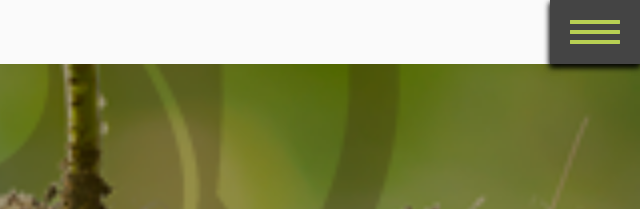
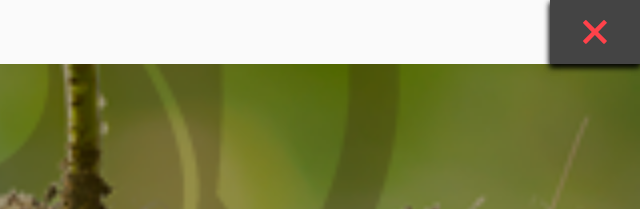
Before and after one commit to Faceoff88/rostodar, a website: page source/index.html in a window 1280 px wide. Both pictures are taken after a click on the button 1235 px from the left and 32 px from the top of the page. Shown: the top 209 px of the page, 640-1280 px from the left. Drawn offline with Linux system fonts and the light colour scheme.

Commit message:
Добавлена функция открытия и закрытия меню мобильной версии

```diff
--- a/source/index.html
+++ b/source/index.html
@@ -16,8 +16,8 @@
                 </a>
             </div>
             <nav class="page-nav">
-                <button class="page-nav__toggle page-nav__toggle--hide" type="button">
-                    <svg class="page-nav__svg page-nav__svg--burger" x="0px" y="0px" width="49.945px" height="24.007px"
+                <button class="page-nav__toggle" type="button">
+                    <svg class="page-nav__svg page-nav__svg--burger svg-show" x="0px" y="0px" width="49.945px" height="24.007px"
                       viewBox="0 0 49.945 24.007" enable-background="new 0 0 49.945 24.007" xml:space="preserve">
                       <g id="miu">
                         <g id="editor_list_view_hambuger_menu_glyph">
@@ -34,7 +34,7 @@
                         </g>
                       </g>
                     </svg>
-                    <svg class="page-nav__svg page-nav__svg--cross  page-nav__svg--hidden" x="0px" y="0px" width="23.867px"
+                    <svg class="page-nav__svg page-nav__svg--cross" x="0px" y="0px" width="23.867px"
                       height="23.867px" viewBox="0 0 23.867 23.867" enable-background="new 0 0 23.867 23.867"
                       xml:space="preserve">
                       <path
@@ -42,7 +42,7 @@
                       </path>
                     </svg>
                   </button>
-                  <div class="page-nav__wrapper page-nav__wrapper--show">
+                  <div class="page-nav__wrapper">
                         <ul class="nav-list page-nav__list">
                             <li class="nav-list__item"><a href="#" class="nav-list__link">Главная</a></li>
                             <li class="nav-list__item"><a href="#" class="nav-list__link">О нас</a></li>
@@ -347,5 +347,6 @@
             </div>
         </div>
     </footer>
+    <script src="js/main.js"></script>
 </body>
 </html>
--- /dev/null
+++ b/source/js/main.js
@@ -0,0 +1,10 @@
+var navButton = document.querySelector('.page-nav__toggle');
+var menuShow = document.querySelector('.page-nav__wrapper');
+var svgBurger = document.querySelector('.page-nav__svg--burger');
+var svgCross = document.querySelector('.page-nav__svg--cross');
+
+navButton.addEventListener('click', function(evt) {
+    menuShow.classList.toggle('page-nav__wrapper--show');
+    svgBurger.classList.toggle('svg-show');
+    svgCross.classList.toggle('svg-show');
+});
--- a/source/less/blocks/header.less
+++ b/source/less/blocks/header.less
@@ -28,21 +28,24 @@
 
     &__svg {
         fill: @greencolor;
-        &--hidden {
-            display: none;
+        display: none;
+
+        &--cross {
+            fill: @redcolor;
         }
     }
 
     &__wrapper {
         position: fixed;
         top: 0;
-        left: 0;
+        left: -240px;
         z-index: 2;
         width: 240px;
         height: 100vh;
         background-color: @dark-greycolor;
         box-shadow: 0 3px 6px rgba(@greencolor,0.76), 0 3px 6px rgba(@greencolor,0.83);
         padding-top: 30px;
+        transition: ease-in-out 0.7s;
     }
 
     &__contacts {
@@ -87,10 +90,8 @@
         padding-top: 15px;
         padding-bottom: 15px;
         font-size: 18px;
-        &:hover,
-        &:focus,
-        &:active {
-            background-color: #fff;
+        &:hover, &:focus {
+            background-color: #ffffff;
         }
     }
 
@@ -104,3 +105,12 @@
         color: @greencolor;
     }
 }
+
+.page-nav__wrapper--show {
+    left: 0;
+    transition: ease-in-out 0.7s;
+}
+
+.svg-show {
+    display: block;
+}
```
Also changed, not shown: source/css/style.css, 1 other file.
